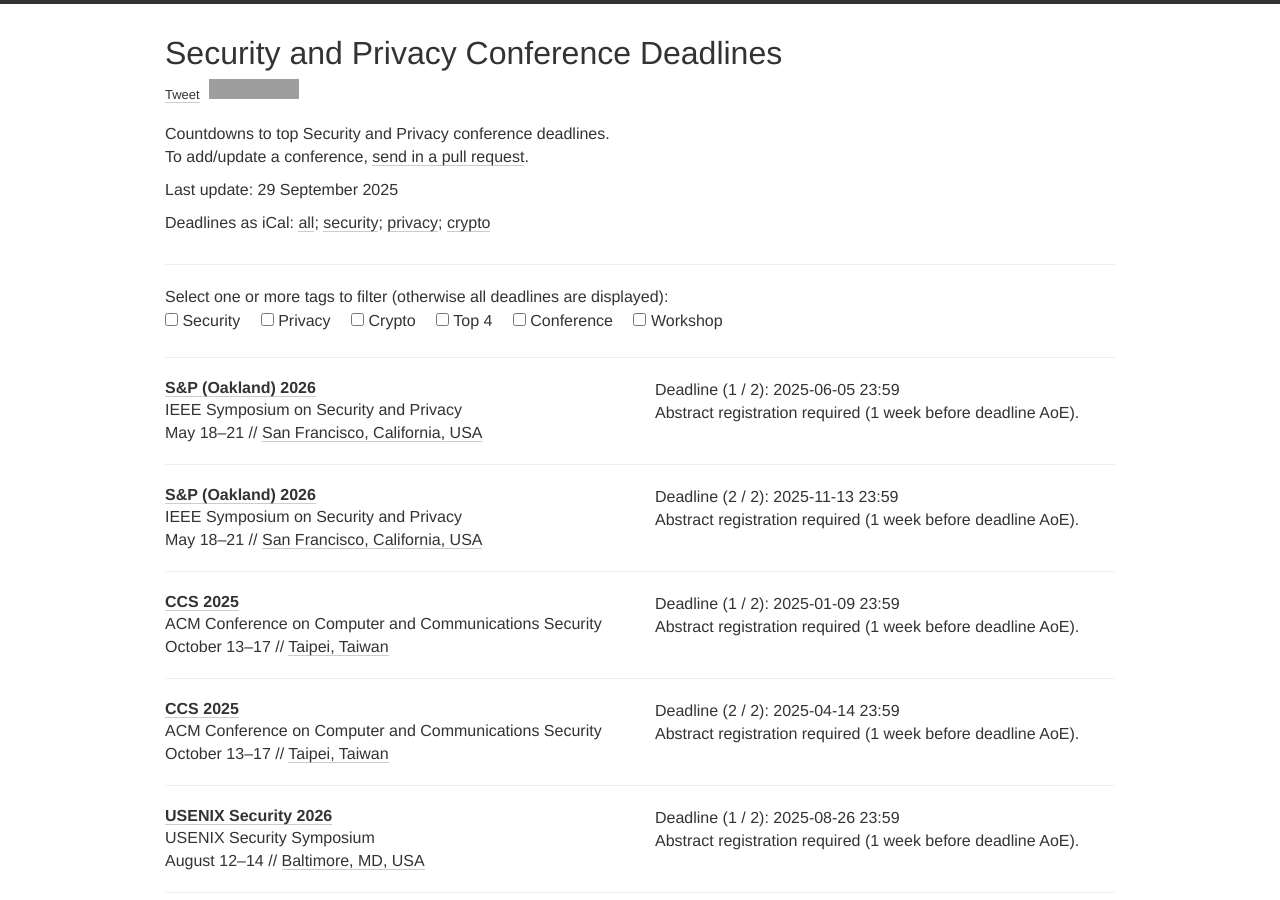
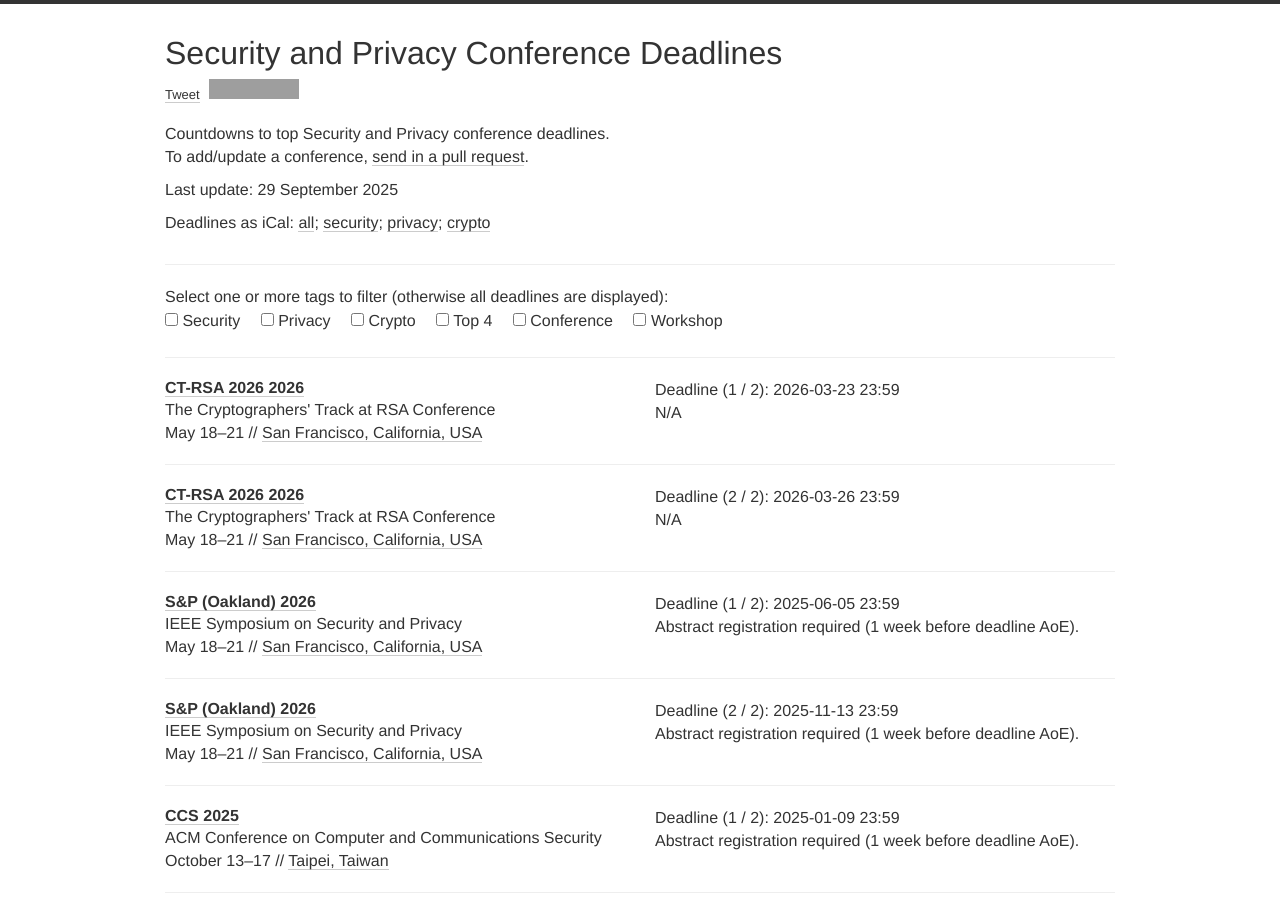
Before and after one commit to sec-deadlines/sec-deadlines.github.io, a Jekyll site: the page built from index.html, in a window 1280 px wide and 900 px high. Built offline with Jekyll 4.4.1, drawn with Linux system fonts in a browser that asks for light colours; nearby versions of some CDN libraries; comment, search, counter and statistics services are not loaded; grey boxes are pictures that could not be loaded.

Commit message:
add ct-rsa 2026

```diff
--- a/_data/conferences.yml
+++ b/_data/conferences.yml
@@ -1,4 +1,16 @@
 # Security and Privacy
+
+- name: CT-RSA 2026
+  year: 2026
+  date: May 18-21
+  description: The Cryptographers' Track at RSA Conference
+  link: https://conference.wsu.edu/ct-rsa-2026/
+  deadline:
+    - "2026-03-23 23:59"
+    - "2026-03-26 23:59"
+  comment: N/A
+  place: San Francisco, California, USA
+  tags: [SEC, CRYPTO, CONF]
 
 - name: S&P (Oakland)
   year: 2026
```
Also changed, not shown: 1 other file.
